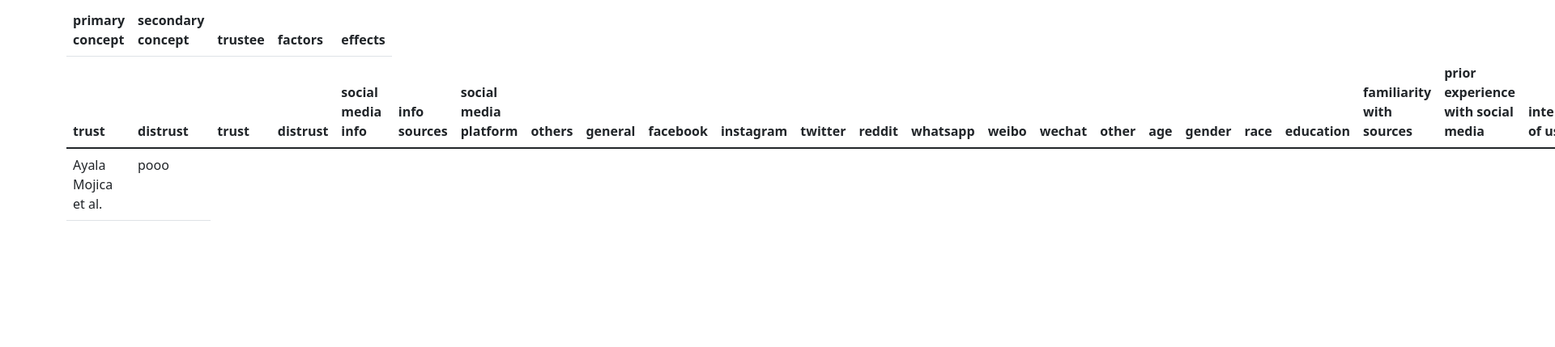
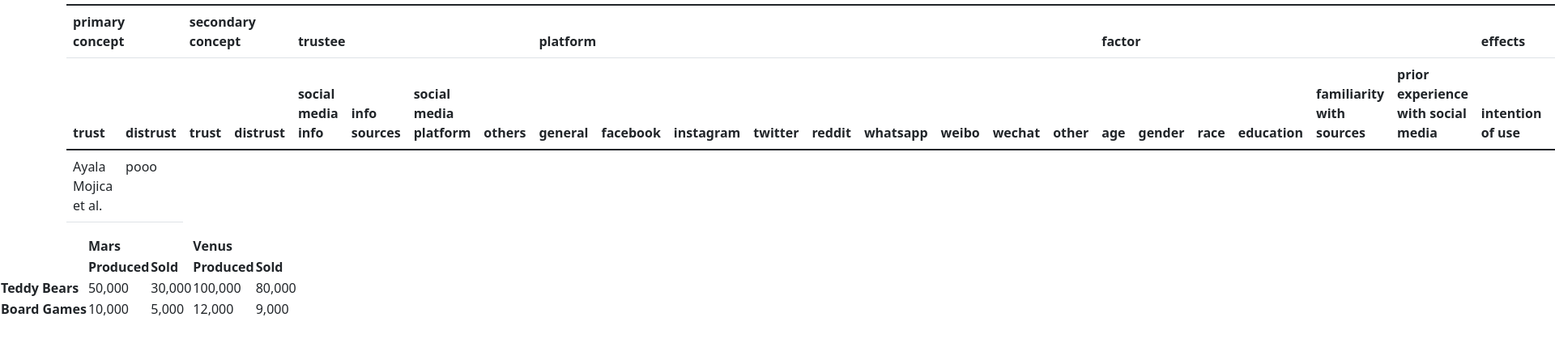
Before and after one commit to socialmediatrust/socialmediatrust.github.io, a plain HTML site: page visualization.html in a window 1280 px wide. Shown: the part 75-504 px from the top of the page at 81% size, 1920 px wide, since content can reach past the window. Drawn offline with nearby package versions, Linux system fonts and the light colour scheme.

Commit message:
got the subcategories to fit in big categories

```diff
--- a/visualization.html
+++ b/visualization.html
@@ -15,13 +15,18 @@
     </style>
     <div class="container-md">
     <table class = "table">
+        <col>
+        <colgroup span="2"></colgroup>
+        <colgroup span="2"></colgroup>
+
         <thead>
             <tr class = "categories">
-                <th scope="colgroup">primary concept</th>
-                <th scope="colgroup">secondary concept</th>
-                <th scope="colgroup">trustee</th>
-                <th scope="colgroup">factors</th>
-                <th scope="colgroup">effects</th>
+                <th scope="colgroup" colspan="2" style="align-self: center">primary concept</th>
+                <th scope="colgroup" colspan="2" style="align-self: center">secondary concept</th>
+                <th scope="colgroup" colspan="4" style="align-self: center">trustee</th>
+                <th scope="colgroup" colspan="9" style="align-self: center">platform</th>
+                <th scope="colgroup" colspan="6" style="align-self: center">factor</th>
+                <th scope="colgroup" colspan="3" style="align-self: center">effects</th>
             </tr>
             <tr class = "subcategories">
                 <th scope="col">
@@ -112,5 +117,45 @@
         </tbody>
     </table>
     </div>
+    <table>
+        <col>
+        <colgroup span="2"></colgroup>
+        <colgroup span="2"></colgroup>
+        <tr>
+          <td rowspan="2"></td>
+          <th colspan="2" scope="colgroup">Mars</th>
+          <th colspan="2" scope="colgroup">Venus</th>
+        </tr>
+        <tr>
+          <th scope="col">Produced</th>
+          <th scope="col">Sold</th>
+          <th scope="col">Produced</th>
+          <th scope="col">Sold</th>
+        </tr>
+        <tr>
+          <th scope="row">Teddy Bears</th>
+          <td>50,000</td>
+          <td>30,000</td>
+          <td>100,000</td>
+          <td>80,000</td>
+        </tr>
+        <tr>
+          <th scope="row">Board Games</th>
+          <td>10,000</td>
+          <td>5,000</td>
+          <td>12,000</td>
+          <td>9,000</td>
+        </tr>
+      </table>
+      <style>
+          .tr {
+            text-align: center;
+            padding: 10px 5px;
+            border: 1px solid rgb(185, 43, 43);
+          }
+      </style>
+    <script src="https://code.jquery.com/jquery-3.4.1.slim.min.js" integrity="sha384-J6qa4849blE2+poT4WnyKhv5vZF5SrPo0iEjwBvKU7imGFAV0wwj1yYfoRSJoZ+n" crossorigin="anonymous"></script>
+    <script src="https://cdn.jsdelivr.net/npm/popper.js@1.16.0/dist/umd/popper.min.js" integrity="sha384-Q6E9RHvbIyZFJoft+2mJbHaEWldlvI9IOYy5n3zV9zzTtmI3UksdQRVvoxMfooAo" crossorigin="anonymous"></script>
+    <script src="https://cdn.jsdelivr.net/npm/bootstrap@4.4.1/dist/js/bootstrap.min.js" integrity="sha384-wfSDF2E50Y2D1uUdj0O3uMBJnjuUD4Ih7YwaYd1iqfktj0Uod8GCExl3Og8ifwB6" crossorigin="anonymous"></script>
 </body>
 </html>
```
Also changed, not shown: index.html (+5 -3 lines).
